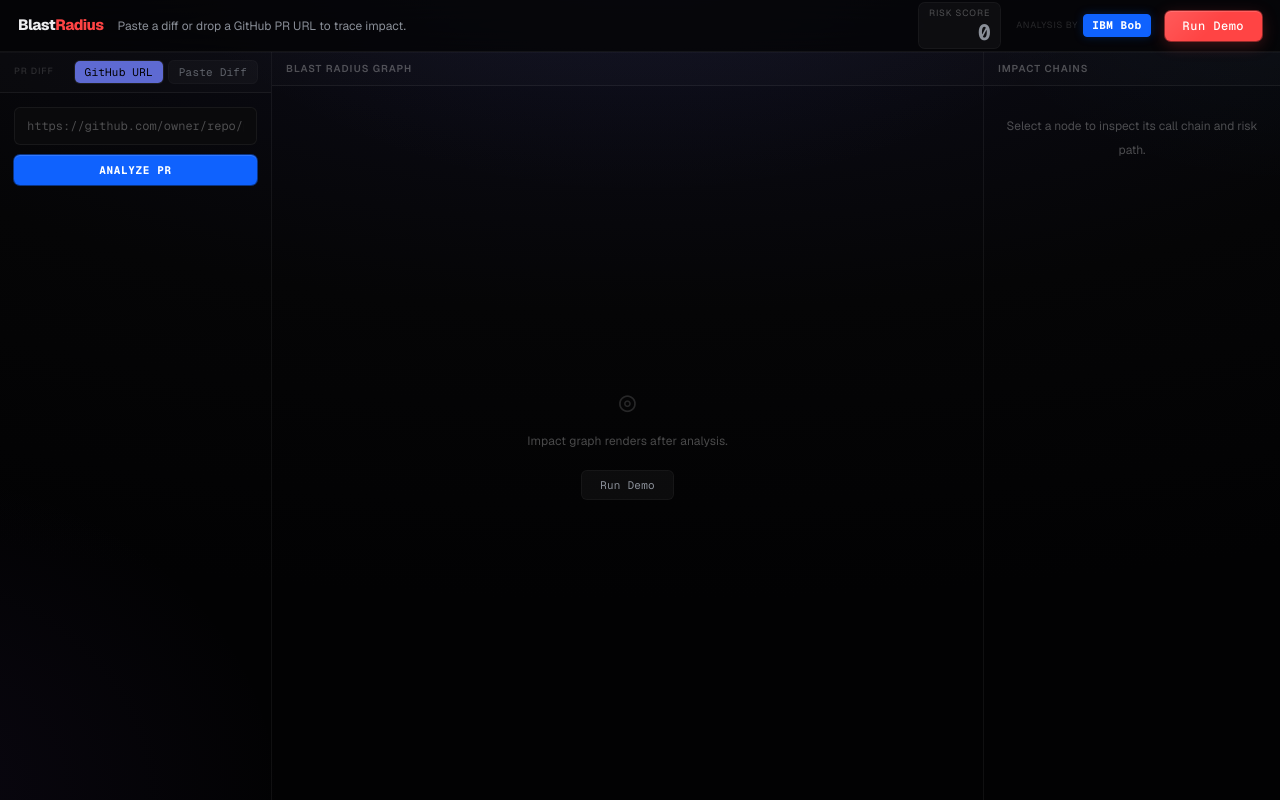
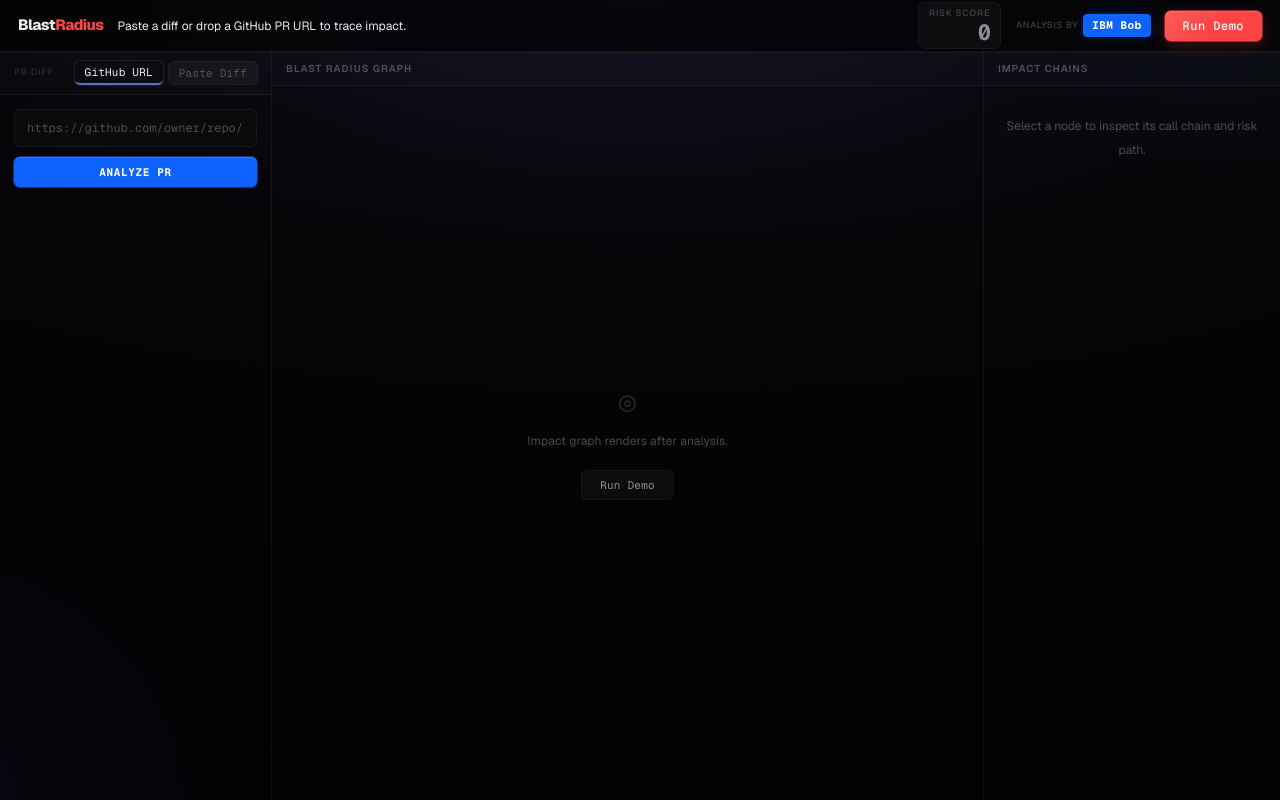
Before and after one commit to tazwaryayyyy/BlastRadius, a plain HTML site: page frontend/index.html in a window 1280 px wide. Drawn offline with nearby package versions, Linux system fonts and the light colour scheme; no server answers.

Commit message:
fixing ui bugs

```diff
--- a/frontend/styles.css
+++ b/frontend/styles.css
@@ -156,7 +156,7 @@ body::after {
 .pr-title {
   font-family: var(--sans);
   font-size: 12px;
-  color: var(--text-2);
+  color: var(--text);
   flex: 1;
   overflow: hidden;
   text-overflow: ellipsis;
@@ -195,7 +195,7 @@ body::after {
   background: rgba(255, 255, 255, 0.04);
   border: 1px solid var(--border);
   border-radius: 4px;
-  color: var(--text-3);
+  color: var(--text-2);
   font-family: var(--mono);
   font-size: 10px;
   padding: 2px 8px;
@@ -314,7 +314,7 @@ body::after {
   font-size: 9px;
   letter-spacing: 0.08em;
   text-transform: uppercase;
-  color: var(--text-4)
+  color: var(--text-3)
 }
 
 #demo-btn {
@@ -1278,14 +1278,14 @@ button:focus-visible {
 
 /* -- Input mode toggle -- */
 .mode-toggle {
-  opacity: .65;
+  color: var(--text-3);
 }
 
 .mode-toggle.active {
-  opacity: 1;
-  background: var(--accent);
-  color: #000;
-  border-color: var(--accent);
+  color: var(--text);
+  background: transparent;
+  border-color: transparent;
+  border-bottom: 2px solid var(--accent);
 }
 
 /* -- Share bar -- */
```
